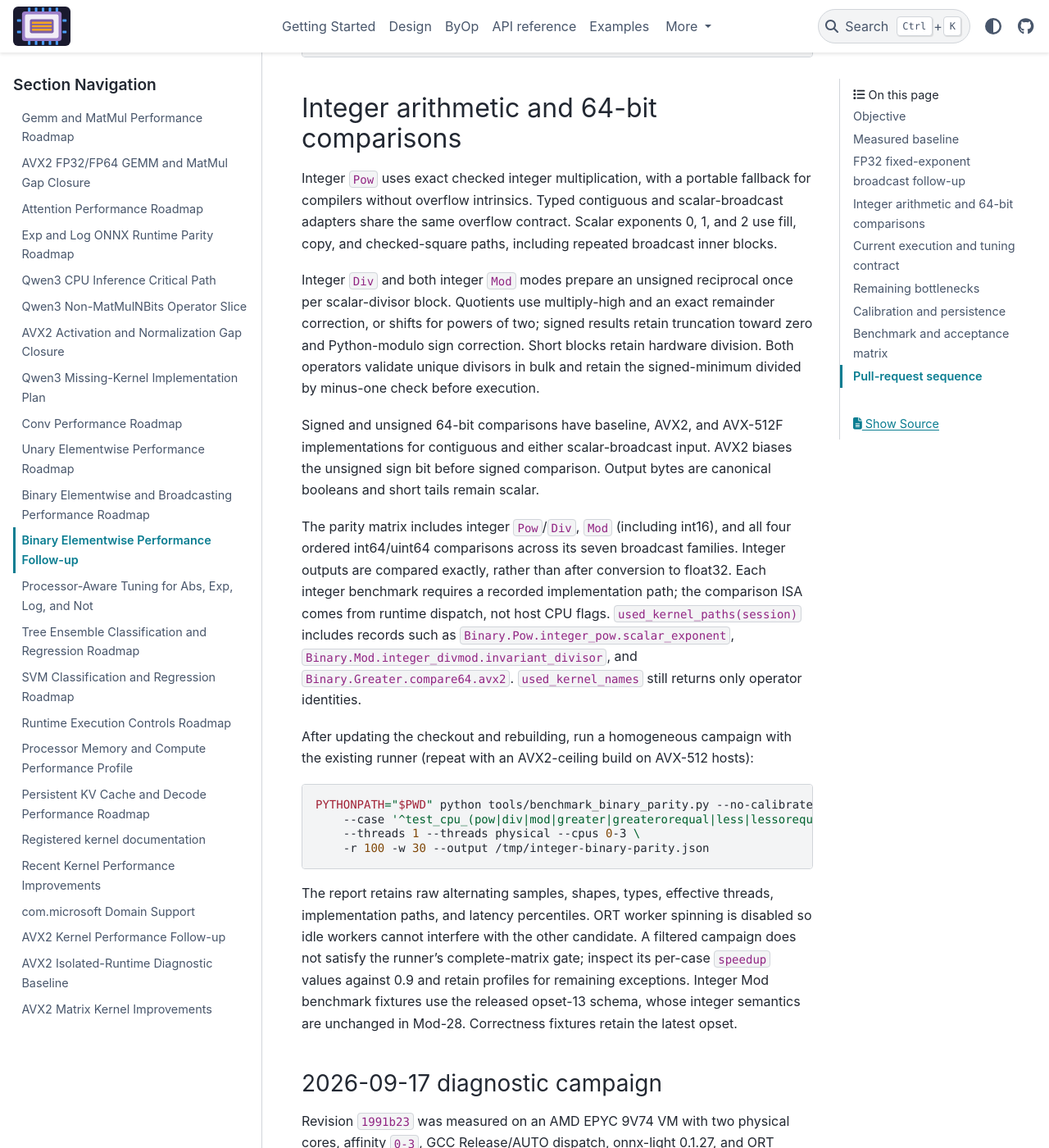
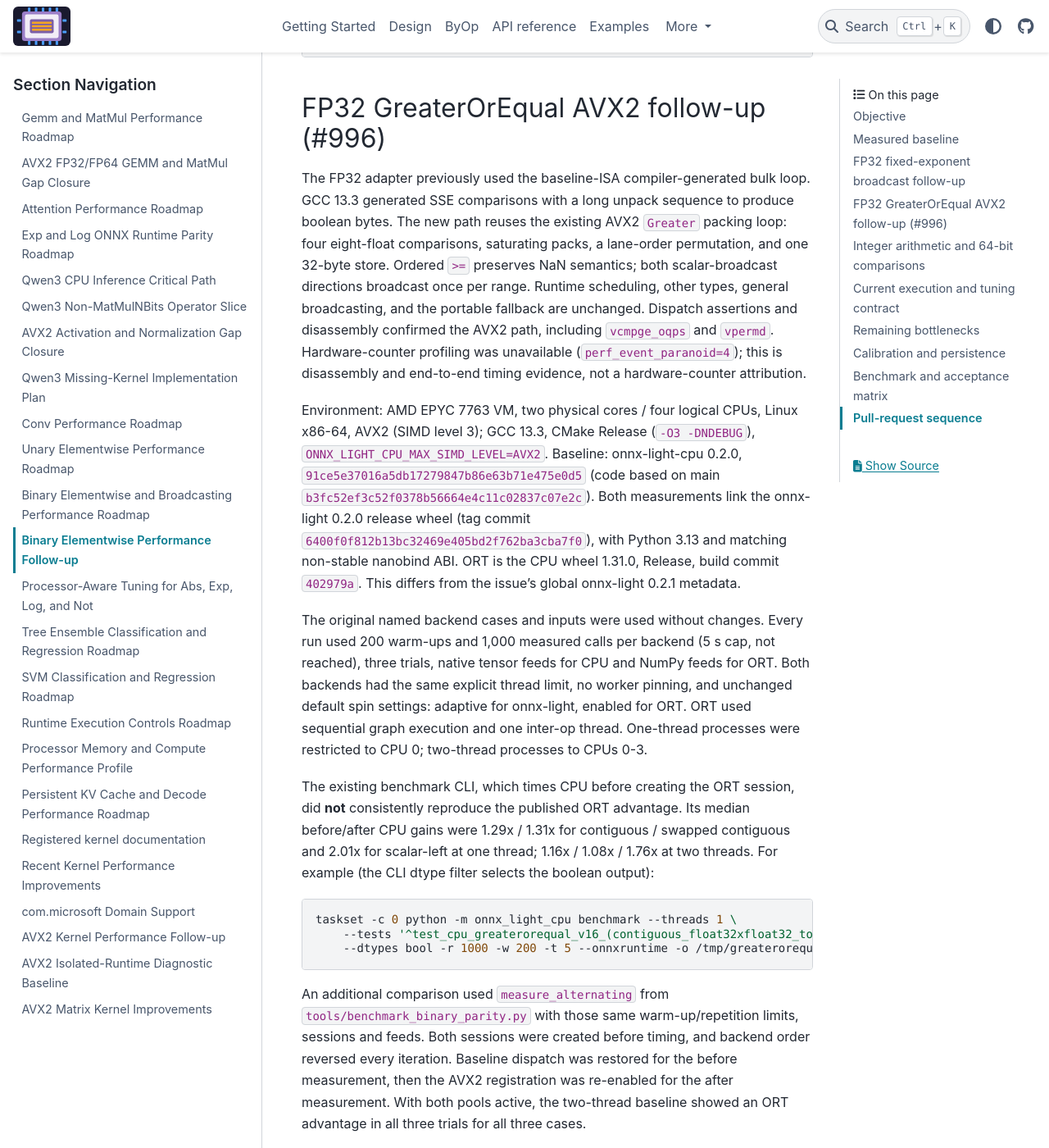
Before and after one commit to xadupre/onnx-light-cpu, a Sphinx documentation site: the page built from docs/next_steps/2026/2026_08_binary_elementwise_performance.rst, in a window 1280 px wide and 1400 px high, scrolled down 1941 px. Shown: the whole window at 82% size. Built offline with Sphinx 7.4.7 and the PyData theme 0.15.4, drawn with Linux system fonts in a browser that asks for light colours; pages that are not in the unit, such as notebooks, are missing from menus; some of the changed text lies outside the part shown.

Commit message:
Optimize float32 GreaterOrEqual with AVX2 packed comparisons
Co-authored-by: xadupre <22452781+xadupre@users.noreply.github.com>

```diff
--- a/CMakeLists.txt
+++ b/CMakeLists.txt
@@ -827,6 +827,9 @@ if(ONNX_LIGHT_CPU_BUILD_TESTS)
     endforeach()
     target_link_libraries(${_name} PRIVATE ${_link_lib} GTest::gtest_main)
     target_include_directories(${_name} PRIVATE "${CMAKE_CURRENT_SOURCE_DIR}")
+    if(_name STREQUAL "test_binary_kernel_descriptor" AND ML_CPU_COMPUTE_HAVE_AVX2_FLAG)
+      target_compile_definitions(${_name} PRIVATE ML_CPU_COMPUTE_HAVE_AVX2=1)
+    endif()
     if(_name STREQUAL "test_cast_kernel")
       if(ML_CPU_COMPUTE_HAVE_F16C_FLAG)
         target_compile_definitions(${_name} PRIVATE ML_CPU_COMPUTE_HAVE_AVX_F16C=1)
--- a/docs/next_steps/2026/2026_08_binary_elementwise_performance.rst
+++ b/docs/next_steps/2026/2026_08_binary_elementwise_performance.rst
@@ -71,6 +71,114 @@ measurements showed no improvement.
    python -m onnx_light_cpu benchmark --dtype float32 --onnxruntime \
        --test '^test_cpu_pow_v15_(outer_float32xfloat32_to_float32_swapped|per_channel_float32xfloat32_to_float32)_n1048576_benchmark$' \
        --threads 96 -r 100 -w 30 -t 0.5 -o pow-broadcast.xlsx
+
+FP32 GreaterOrEqual AVX2 follow-up (#996)
+----------------------------------------
+
+The FP32 adapter previously used the baseline-ISA compiler-generated bulk
+loop. GCC 13.3 generated SSE comparisons with a long unpack sequence to
+produce boolean bytes. The new path reuses the existing AVX2 ``Greater``
+packing loop: four eight-float comparisons, saturating packs, a lane-order
+permutation, and one 32-byte store. Ordered ``>=`` preserves NaN semantics;
+both scalar-broadcast directions broadcast once per range. Runtime scheduling,
+other types, general broadcasting, and the portable fallback are unchanged.
+Dispatch assertions and disassembly confirmed the AVX2 path, including
+``vcmpge_oqps`` and ``vpermd``. Hardware-counter profiling was unavailable
+(``perf_event_paranoid=4``); this is disassembly and end-to-end timing evidence,
+not a hardware-counter attribution.
+
+Environment: AMD EPYC 7763 VM, two physical cores / four logical CPUs, Linux
+x86-64, AVX2 (SIMD level 3); GCC 13.3, CMake Release (``-O3 -DNDEBUG``),
+``ONNX_LIGHT_CPU_MAX_SIMD_LEVEL=AVX2``. Baseline: onnx-light-cpu 0.2.0,
+``91ce5e37016a5db17279847b86e63b71e475e0d5`` (code based on main
+``b3fc52ef3c52f0378b56664e4c11c02837c07e2c``). Both measurements link the
+onnx-light 0.2.0 release wheel (tag commit
+``6400f0f812b13bc32469e405bd2f762ba3cba7f0``), with Python 3.13 and matching
+non-stable nanobind ABI. ORT is the CPU wheel 1.31.0, Release, build commit
+``402979a``. This differs from the issue's global onnx-light 0.2.1 metadata.
+
+The original named backend cases and inputs were used without changes.
+Every run used 200 warm-ups and 1,000 measured calls per backend (5 s cap,
+not reached), three trials, native tensor feeds for CPU and NumPy feeds for
+ORT. Both backends had the same explicit thread limit, no worker pinning,
+and unchanged default spin settings: adaptive for onnx-light, enabled for ORT.
+ORT used sequential graph execution and one inter-op thread. One-thread
+processes were restricted to CPU 0; two-thread processes to CPUs 0-3.
+
+The existing benchmark CLI, which times CPU before creating the ORT session,
+did **not** consistently reproduce the published ORT advantage. Its median
+before/after CPU gains were 1.29x / 1.31x for contiguous / swapped contiguous
+and 2.01x for scalar-left at one thread; 1.16x / 1.08x / 1.76x at two threads.
+For example (the CLI dtype filter selects the boolean output):
+
+.. code-block:: bash
+
+   taskset -c 0 python -m onnx_light_cpu benchmark --threads 1 \
+       --tests '^test_cpu_greaterorequal_v16_(contiguous_float32xfloat32_to_bool(_swapped)?_n4194304|right_scalar_float32xfloat32_to_bool_swapped_n1048576)_benchmark$' \
+       --dtypes bool -r 1000 -w 200 -t 5 --onnxruntime -o /tmp/greaterorequal.xlsx
+
+An additional comparison used ``measure_alternating`` from
+``tools/benchmark_binary_parity.py`` with those same warm-up/repetition limits,
+sessions and feeds. Both sessions were created before timing, and backend
+order reversed every iteration. Baseline dispatch was restored for the before
+measurement, then the AVX2 registration was re-enabled for the after
+measurement. With both pools active, the two-thread baseline showed an ORT
+advantage in all three trials for all three cases.
+
+Below are medians of the three trial medians, in milliseconds.
+All case names have prefix ``test_cpu_greaterorequal_v16_`` and suffix
+``_benchmark``:
+
+* A: ``contiguous_float32xfloat32_to_bool_n4194304``.
+* B: ``right_scalar_float32xfloat32_to_bool_swapped_n1048576`` (scalar left).
+* C: ``contiguous_float32xfloat32_to_bool_swapped_n4194304``.
+
+.. list-table:: Alternating backend measurements (ms)
+   :header-rows: 1
+
+   * - Case / threads
+     - CPU before
+     - CPU after
+     - ORT before
+     - ORT after
+   * - A / 1
+     - 1.362993
+     - 1.138686
+     - 1.384113
+     - 1.385538
+   * - B / 1
+     - 0.157285
+     - 0.078908
+     - 0.159294
+     - 0.153147
+   * - C / 1
+     - 1.341067
+     - 1.142744
+     - 1.384046
+     - 1.315162
+   * - A / 2
+     - 1.155082
+     - 0.966794
+     - 0.998498
+     - 1.008897
+   * - B / 2
+     - 0.172895
+     - 0.082750
+     - 0.118428
+     - 0.108583
+   * - C / 2
+     - 1.149933
+     - 1.055295
+     - 0.973497
+     - 1.087200
+
+The large two-thread cases remain noisy: after-trial CPU medians ranged
+0.904963-1.109556 ms for A and 1.044899-1.287495 ms for C. ORT still won one
+of C's three after trials. These results support a faster implementation,
+not a universal parity claim or an exact reproduction of the dashboard's
+latencies (whose per-case thread/spin/build settings are unknown).
+The 17 float32 GreaterOrEqual backend cases, including these three benchmark
+inputs, matched onnx-light's built-in kernels exactly at one and two threads.
 
 Integer arithmetic and 64-bit comparisons
 -----------------------------------------
```
Also changed, not shown: other parts of docs/next_steps/2026/2026_08_binary_elementwise_performance.rst (+1 -1 lines), 4 other files.
